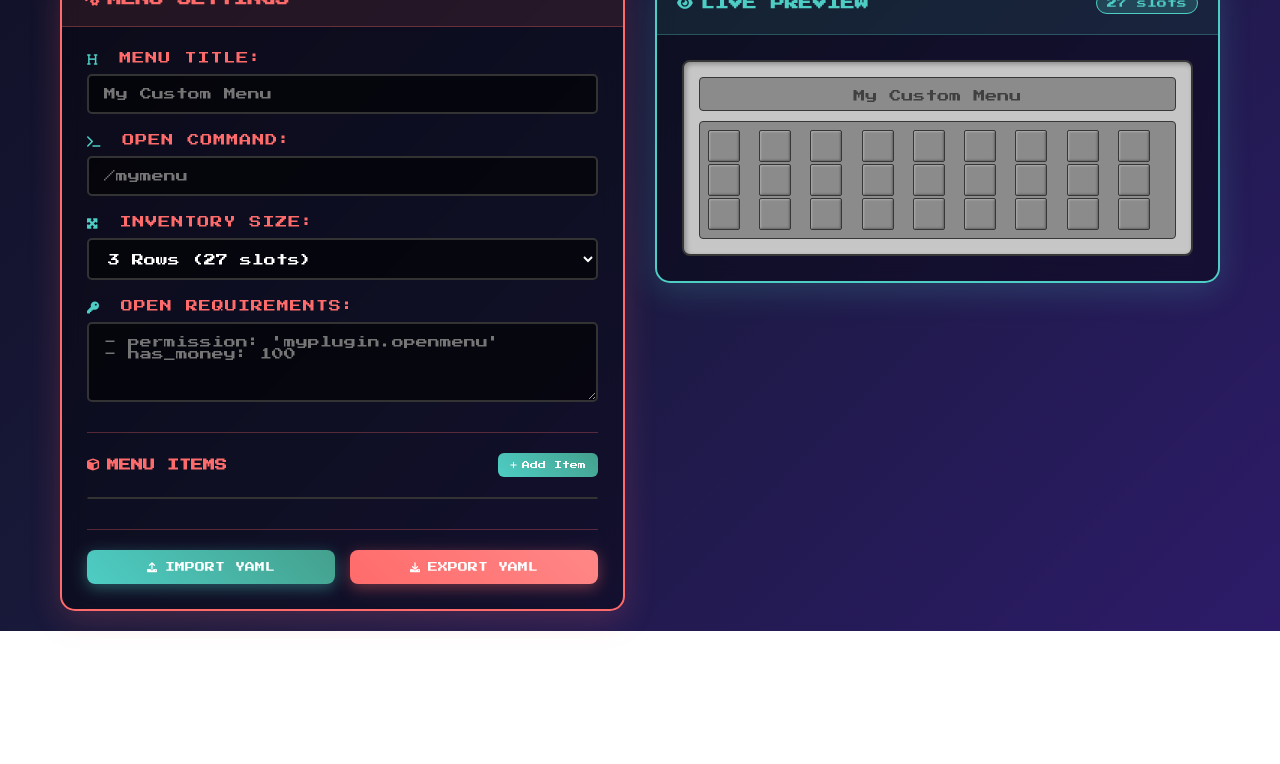
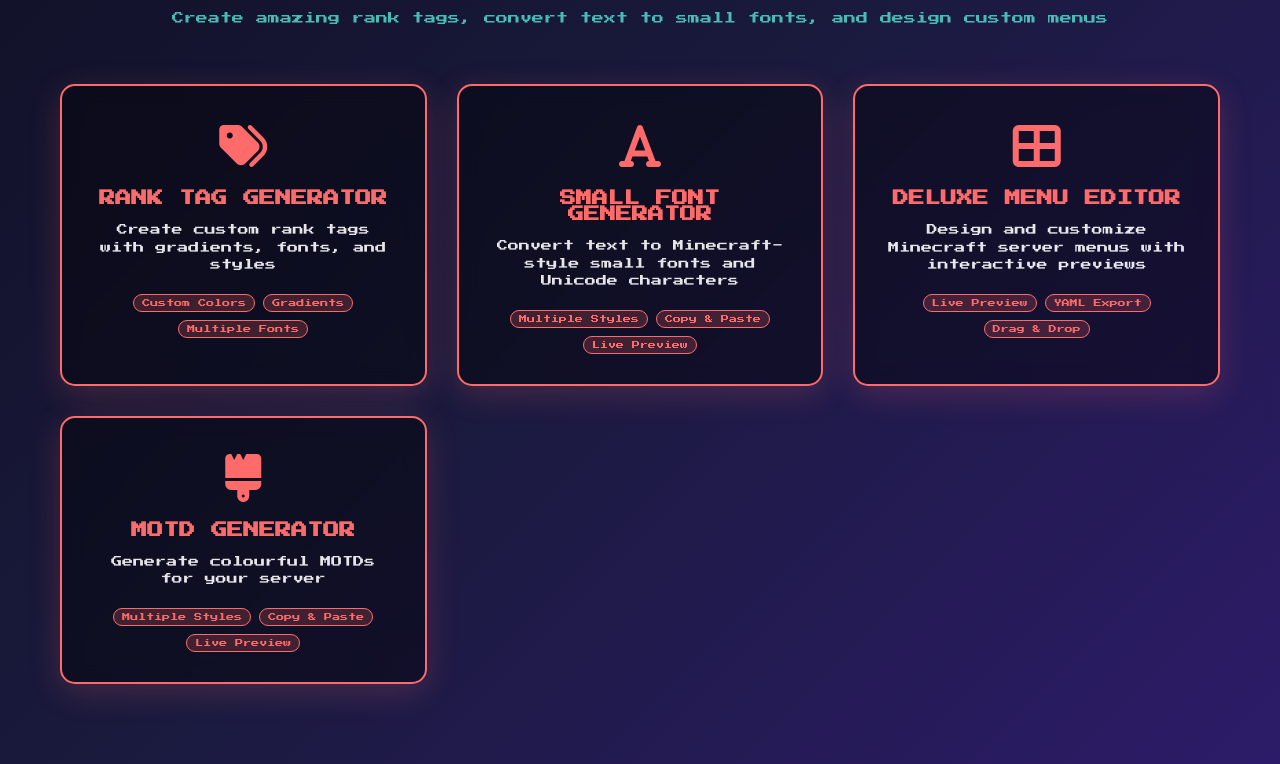
Before and after one commit to vinaaaaayak7/mctoolshub, a plain HTML site: page index.html in a window 1280 px wide. Shown: the part 285-1049 px from the top of the page. Before the commit the page ends 916 px from the top, so only its background shows below. Drawn offline with Linux system fonts and the light colour scheme.

Commit message:
Add files via upload

```diff
--- a/index.html
+++ b/index.html
@@ -1,9 +1,9 @@
 <!DOCTYPE html><html lang="en"><head>
     <meta charset="UTF-8">
     <meta name="viewport" content="width=device-width, initial-scale=1.0">
-    <title>Deluxe Menu Editor - Minecraft Tools</title>
+    <title>Minecraft Tools Hub</title>
     <link rel="stylesheet" href="css/common.css">
-    <link rel="stylesheet" href="css/deluxe-menu.css">
+    <link rel="stylesheet" href="css/home.css">
     <link href="https://fonts.googleapis.com/css2?family=Press+Start+2P:wght@400&display=swap" rel="stylesheet">
     <link href="https://fonts.googleapis.com/css2?family=Orbitron:wght@400;700;900&family=Audiowide&family=Bungee&family=Fredoka+One:wght@400&display=swap" rel="stylesheet">
     <link rel="stylesheet" href="css/all.min.css">
@@ -15,7 +15,7 @@
             <span class="nav-title">ᴍɪɴᴇᴄʀᴀꜰᴛ ᴛᴏᴏʟꜱ</span>
         </div>
         <div class="nav-menu">
-            <a class="nav-btn" href="/html/">
+            <a class="nav-btn active" href="/html/">
                 <i class="fas fa-home"></i> Home
             </a>
             <a class="nav-btn" href="/html/ranktag">
@@ -24,177 +24,87 @@
             <a class="nav-btn" href="/html/smallfont">
                 <i class="fas fa-font"></i> Small Font
             </a>
-            <a class="nav-btn active" href="/html/deluxe-menu">
+            <a class="nav-btn" href="/html/deluxe-menu">
                 <i class="fas fa-th-large"></i> Menu Editor
+            </a>
+                        </a>
+            <a class="nav-btn" href="/html/motd-Generator">
+                <i class="fas fa-th-large"></i> MOTD Generator
             </a>
         </div>
     </nav>
 
+
     <div class="container">
-        <header class="page-header">
-            <h1 class="page-title">
-                <span class="minecraft-text">DELUXE MENU</span>
-                <span class="editor-text">EDITOR</span>
+        <header class="hero-header">
+            <h1 class="hero-title">
+                <span class="minecraft-text">MINECRAFT</span>
+                <span class="tools-text">TOOLS HUB</span>
             </h1>
-            <p class="page-subtitle">Create and customize Minecraft server menus with live preview</p>
+            <p class="hero-subtitle">Create amazing rank tags, convert text to small fonts, and design custom menus</p>
         </header>
 
-        <div class="editor-container">
-            <div class="menu-settings-panel">
-                <div class="panel-header">
-                    <h2 class="panel-title">
-                        <i class="fas fa-cogs"></i> Menu Settings
-                    </h2>
+        <div class="tools-grid">
+            <div class="tool-card" onclick="location.href='ranktag.html'">
+                <div class="tool-icon">
+                    <i class="fas fa-tags"></i>
                 </div>
-
-                <div class="settings-content">
-                    <div class="input-group">
-                        <label for="menu_title" class="label">
-                            <i class="fas fa-heading"></i> Menu Title:
-                        </label>
-                        <input type="text" id="menu_title" name="menu_title" class="text-input" placeholder="My Custom Menu" required="">
-                    </div>
-
-                    <div class="input-group">
-                        <label for="open_command" class="label">
-                            <i class="fas fa-terminal"></i> Open Command:
-                        </label>
-                        <input type="text" id="open_command" name="open_command" class="text-input" placeholder="/mymenu">
-                    </div>
-
-                    <div class="input-group">
-                        <label for="size" class="label">
-                            <i class="fas fa-expand-arrows-alt"></i> Inventory Size:
-                        </label>
-                        <select id="size" name="size" class="select-dropdown">
-                            <option value="9">1 Row (9 slots)</option>
-                            <option value="18">2 Rows (18 slots)</option>
-                            <option value="27" selected="">3 Rows (27 slots)</option>
-                            <option value="36">4 Rows (36 slots)</option>
-                            <option value="45">5 Rows (45 slots)</option>
-                            <option value="54">6 Rows (54 slots)</option>
-                        </select>
-                    </div>
-
-                    <div class="input-group">
-                        <label for="open_requirement" class="label">
-                            <i class="fas fa-key"></i> Open Requirements:
-                        </label>
-                        <textarea name="open_requirement" id="open_requirement" rows="4" class="text-area" placeholder="- permission: 'myplugin.openmenu'
-- has_money: 100"></textarea>
-                    </div>
-
-                    <div class="items-section">
-                        <div class="section-header">
-                            <h3 class="section-title">
-                                <i class="fas fa-cube"></i> Menu Items
-                            </h3>
-                            <button type="button" id="add-item" class="add-item-btn">
-                                <i class="fas fa-plus"></i> Add Item
-                            </button>
-                        </div>
-
-                        <div id="items-container" class="items-list">
-                            <!-- Dynamic items will be added here -->
-                        </div>
-                    </div>
-
-                    <div class="action-buttons">
-                        <input type="file" id="import-file" accept=".yml,.yaml" style="display: none;">
-                        <button type="button" id="import-button" class="secondary-btn">
-                            <i class="fas fa-upload"></i> Import YAML
-                        </button>
-                        <button type="button" id="export-button" class="primary-btn">
-                            <i class="fas fa-download"></i> Export YAML
-                        </button>
-                    </div>
+                <h3 class="tool-title">Rank Tag Generator</h3>
+                <p class="tool-description">Create custom rank tags with gradients, fonts, and styles</p>
+                <div class="tool-features">
+                    <span class="feature-tag">Custom Colors</span>
+                    <span class="feature-tag">Gradients</span>
+                    <span class="feature-tag">Multiple Fonts</span>
                 </div>
             </div>
 
-            <div class="preview-panel">
-                <div class="panel-header">
-                    <h2 class="panel-title">
-                        <i class="fas fa-eye"></i> Live Preview
-                    </h2>
-                    <div class="preview-info">
-                        <span id="slot-count">27 slots</span>
-                    </div>
+            <div class="tool-card" onclick="location.href='smallfont.html'">
+                <div class="tool-icon">
+                    <i class="fas fa-font"></i>
                 </div>
-
-                <div class="preview-content">
-                    <div class="minecraft-inventory">
-                        <div class="inventory-header">
-                            <span class="inventory-title" id="preview-title">My Custom Menu</span>
-                        </div>
-                        <div id="menu-preview" class="inventory-grid">
-                            <!-- Dynamic inventory slots will be generated here -->
-                        </div>
-                    </div>
+                <h3 class="tool-title">Small Font Generator</h3>
+                <p class="tool-description">Convert text to Minecraft-style small fonts and Unicode characters</p>
+                <div class="tool-features">
+                    <span class="feature-tag">Multiple Styles</span>
+                    <span class="feature-tag">Copy & Paste</span>
+                    <span class="feature-tag">Live Preview</span>
                 </div>
             </div>
-        </div>
-    </div>
 
-    <div class="item-editor-modal" id="itemEditorModal" style="display: none;">
-        <div class="modal-content">
-            <div class="modal-header">
-                <h3 class="modal-title">
-                    <i class="fas fa-edit"></i> Edit Item
-                </h3>
-                <button class="close-btn" onclick="closeItemEditor()">
-                    <i class="fas fa-times"></i>
-                </button>
-            </div>
-            <div class="modal-body">
-                <div class="input-group">
-                    <label class="label">Material:</label>
-                    <select id="item-material" class="select-dropdown">
-                        <option value="STONE">Stone</option>
-                        <option value="GRASS_BLOCK">Grass Block</option>
-                        <option value="DIAMOND">Diamond</option>
-                        <option value="IRON_INGOT">Iron Ingot</option>
-                        <option value="GOLD_INGOT">Gold Ingot</option>
-                        <option value="EMERALD">Emerald</option>
-                        <option value="REDSTONE">Redstone</option>
-                        <option value="BOOK">Book</option>
-                        <option value="PAPER">Paper</option>
-                        <option value="COMPASS">Compass</option>
-                        <option value="CLOCK">Clock</option>
-                        <option value="BARRIER">Barrier</option>
-                    </select>
+            <div class="tool-card" onclick="location.href='deluxe-menu.html'">
+                <div class="tool-icon">
+                    <i class="fas fa-th-large"></i>
                 </div>
-                <div class="input-group">
-                    <label class="label">Display Name:</label>
-                    <input type="text" id="item-name" class="text-input" placeholder="&6Item Name">
-                </div>
-                <div class="input-group">
-                    <label class="label">Lore (one line per row):</label>
-                    <textarea id="item-lore" class="text-area" rows="3" placeholder="&7Line 1
-&7Line 2"></textarea>
-                </div>
-                <div class="input-group">
-                    <label class="label">Slot Position:</label>
-                    <input type="number" id="item-slot" class="text-input" min="0" max="53" placeholder="0">
-                </div>
-                <div class="input-group">
-                    <label class="label">Click Actions:</label>
-                    <textarea id="item-actions" class="text-area" rows="3" placeholder="- '[player] say Hello World!'
-- '[console] give %player% diamond 1'"></textarea>
+                <h3 class="tool-title">Deluxe Menu Editor</h3>
+                <p class="tool-description">Design and customize Minecraft server menus with interactive previews</p>
+                <div class="tool-features">
+                    <span class="feature-tag">Live Preview</span>
+                    <span class="feature-tag">YAML Export</span>
+                    <span class="feature-tag">Drag & Drop</span>
                 </div>
             </div>
-            <div class="modal-footer">
-                <button class="secondary-btn" onclick="closeItemEditor()">Cancel</button>
-                <button class="primary-btn" onclick="saveItemEditor()">Save Item</button>
+
+            <div class="tool-card" onclick="location.href='smallfont.html'">
+                <div class="tool-icon">
+                    <i class="fas fa-brush"></i>
+                </div>
+                <h3 class="tool-title">MOTD Generator</h3>
+                <p class="tool-description">Generate colourful MOTDs for your server</p>
+                <div class="tool-features">
+                    <span class="feature-tag">Multiple Styles</span>
+                    <span class="feature-tag">Copy & Paste</span>
+                    <span class="feature-tag">Live Preview</span>
+                </div>
             </div>
         </div>
     </div>
 
     <div id="notification" class="notification">
         <i class="fas fa-check-circle"></i>
-        <span class="notification-text">Menu updated!</span>
+        <span class="notification-text">Welcome to Minecraft Tools!</span>
     </div>
 
     <script src="js/common.js"></script>
-    <script src="js/deluxe-menu.js"></script>
+    <script src="js/home.js"></script>
 
 </body></html>
--- a/js/common.js
+++ b/js/common.js
@@ -117,6 +117,7 @@ function setActiveNavButton(activePage) {
     });
 }
 
+
 // Add hover effects to buttons
 document.addEventListener('DOMContentLoaded', function() {
     // Add hover effects for buttons
```
